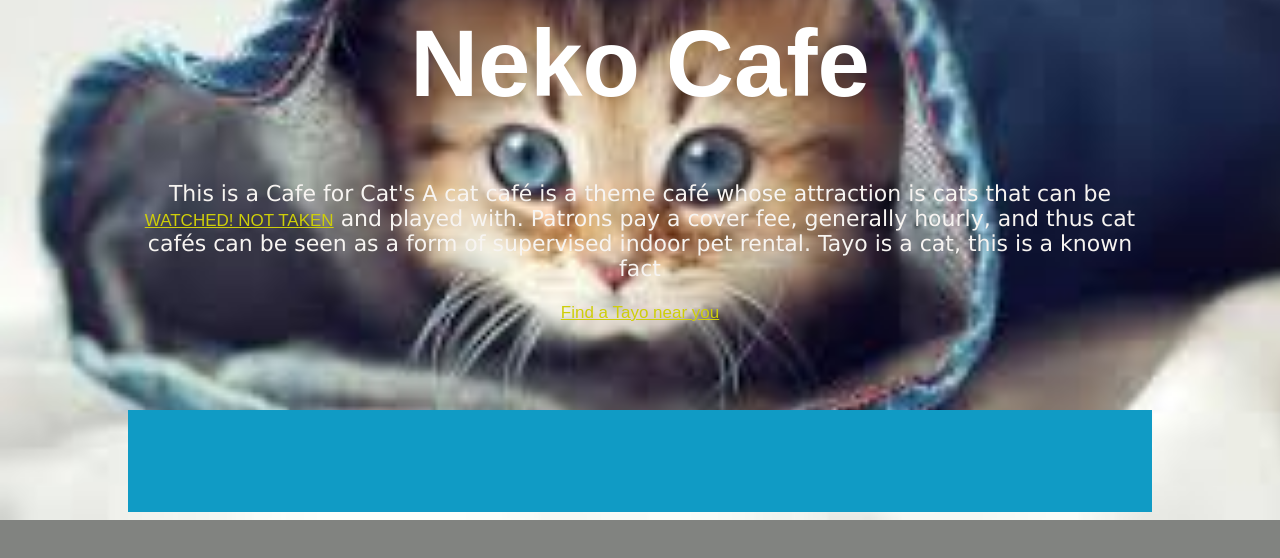
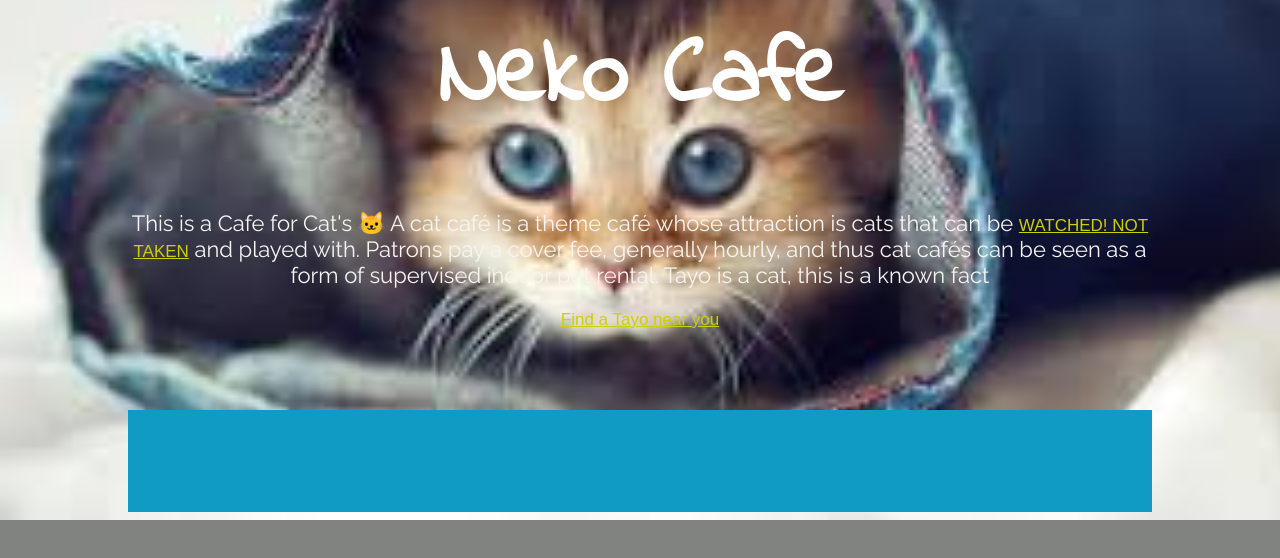
Before and after one commit to GlamTam2000/NekoCafe, a plain HTML site: page index.html in a window 1280 px wide. Shown: the part 236-794 px from the top of the page. Drawn offline with Linux system fonts and the light colour scheme.

Commit message:
added some fonts and an emoji

```diff
--- a/index.html
+++ b/index.html
@@ -5,6 +5,10 @@
     <meta charset="UTF-8">
     <meta name="viewport" content="width=device-width, initial-scale=1.0">
     <title>Neko Cafe</title>
+
+    <link rel="preconnect" href="https://fonts.gstatic.com">
+    <link href="https://fonts.googleapis.com/css2?family=Indie+Flower&family=Raleway&display=swap" rel="stylesheet">
+
     <link rel="stylesheet" href="style.css">
 </head>
 
@@ -28,17 +32,22 @@
         </nav>
 
         <main>
+<div class="header">
             <h1>Neko Cafe</h1>
-            <p>This is a Cafe for Cat's A cat café is a theme café whose attraction is cats that can be <a
+        </div>
+            <div class="intro-text">
+                <p>This is a Cafe for Cat's 🐱 A cat café is a theme café whose attraction is cats that can be <a
                     href="#">WATCHED! NOT TAKEN</a> and
                     played with. Patrons pay a cover fee, generally hourly, and thus cat cafés can be seen as a form of
                     supervised indoor pet rental.
                     Tayo is a cat, this is a known fact
-
                 </p>
+            </div>
+            <div class="find-a-tayo">
                 <a href="https://www.google.com/maps/search/cat+cafe/@51.5038033,0.031376,10z/data=!3m1!4b1"
                 target="blank">Find a Tayo
                 near you</a>
+            </div>
         </main>
 
         <footer>
--- a/style.css
+++ b/style.css
@@ -56,3 +56,12 @@ a{
     font-size: 17px;
 
 }
+
+.header h1 {
+    font-family: 'Indie Flower', cursive;
+
+}
+
+.intro-text p {
+    font-family: 'Raleway', sans-serif;
+}
```
Lines whose indentation alone changed are shown as unchanged.
